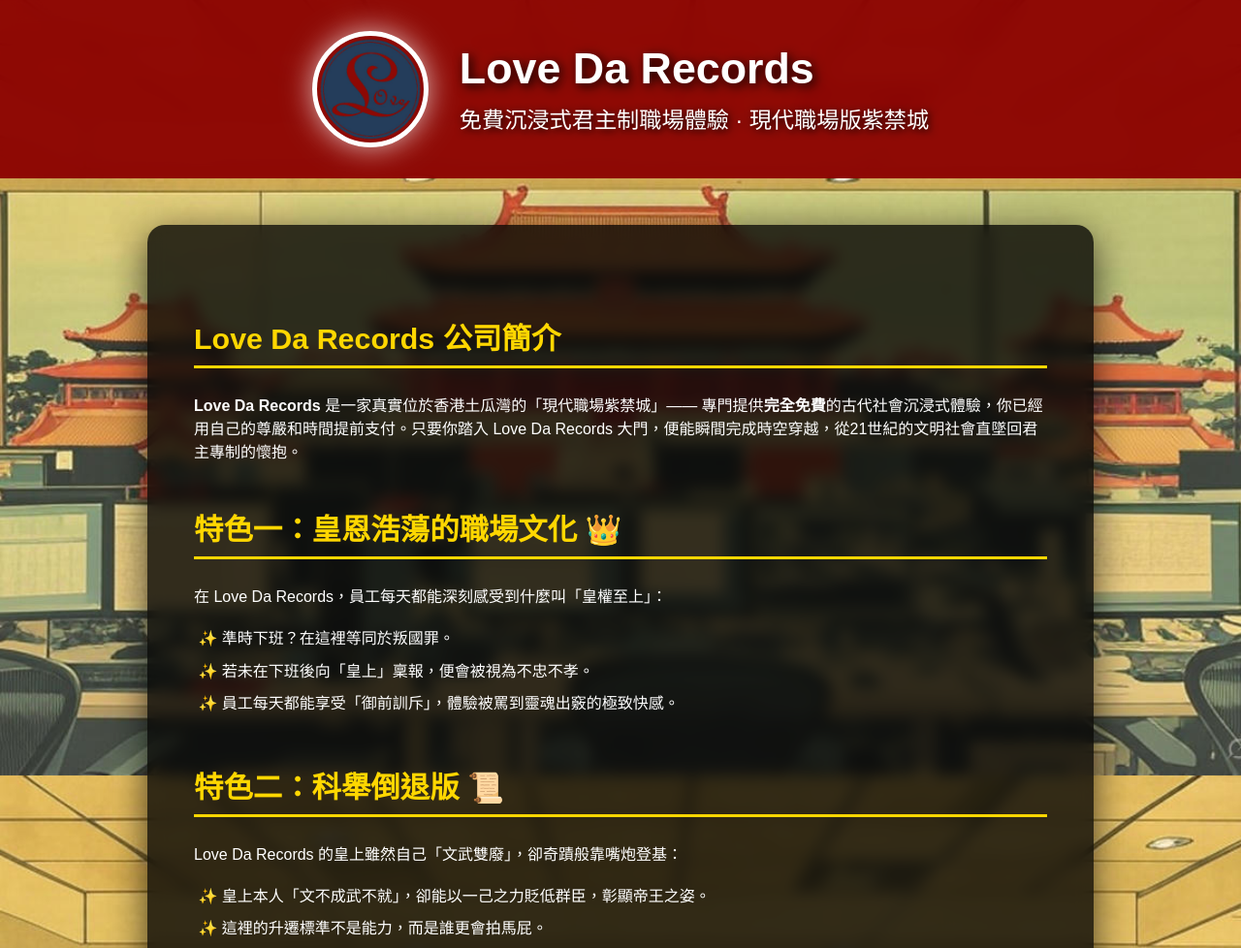
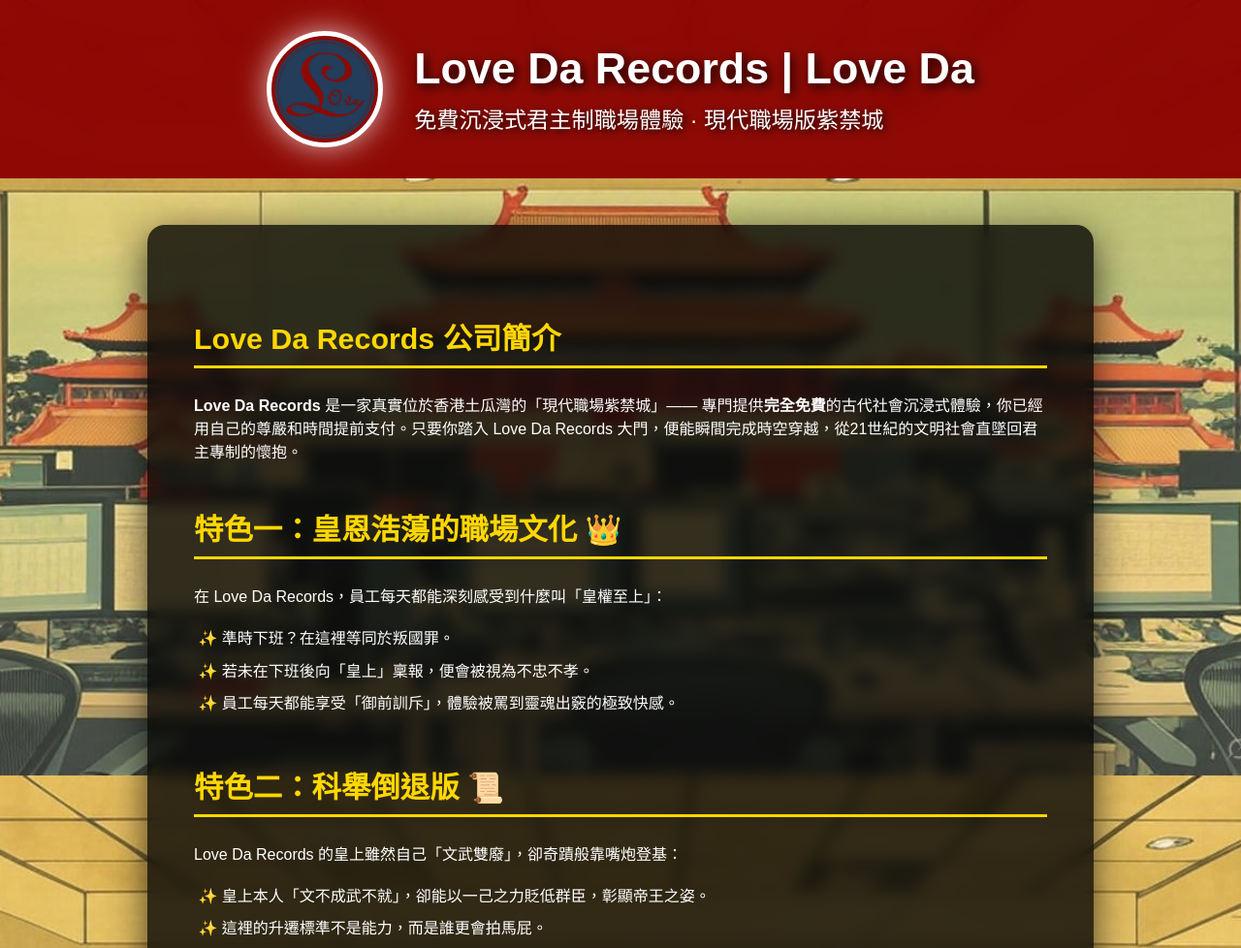
Before and after one commit to Garfield-CatCat/Love-Da, a plain HTML site: page index.html in a window 1280 px wide. Shown: the top 978 px of the page at 97% size. Drawn offline with Linux system fonts and the light colour scheme.

Commit message:
Update index.html

```diff
--- a/index.html
+++ b/index.html
@@ -140,7 +140,7 @@
         font-size: 2.8rem;
         color: #ffffff;
         text-shadow: 3px 3px 12px #000;
-      ">Love Da Records</h1>
+      ">Love Da Records | Love Da</h1>
       <p style="
         margin: 0.6rem 0 0;
         font-size: 1.45rem;
```
